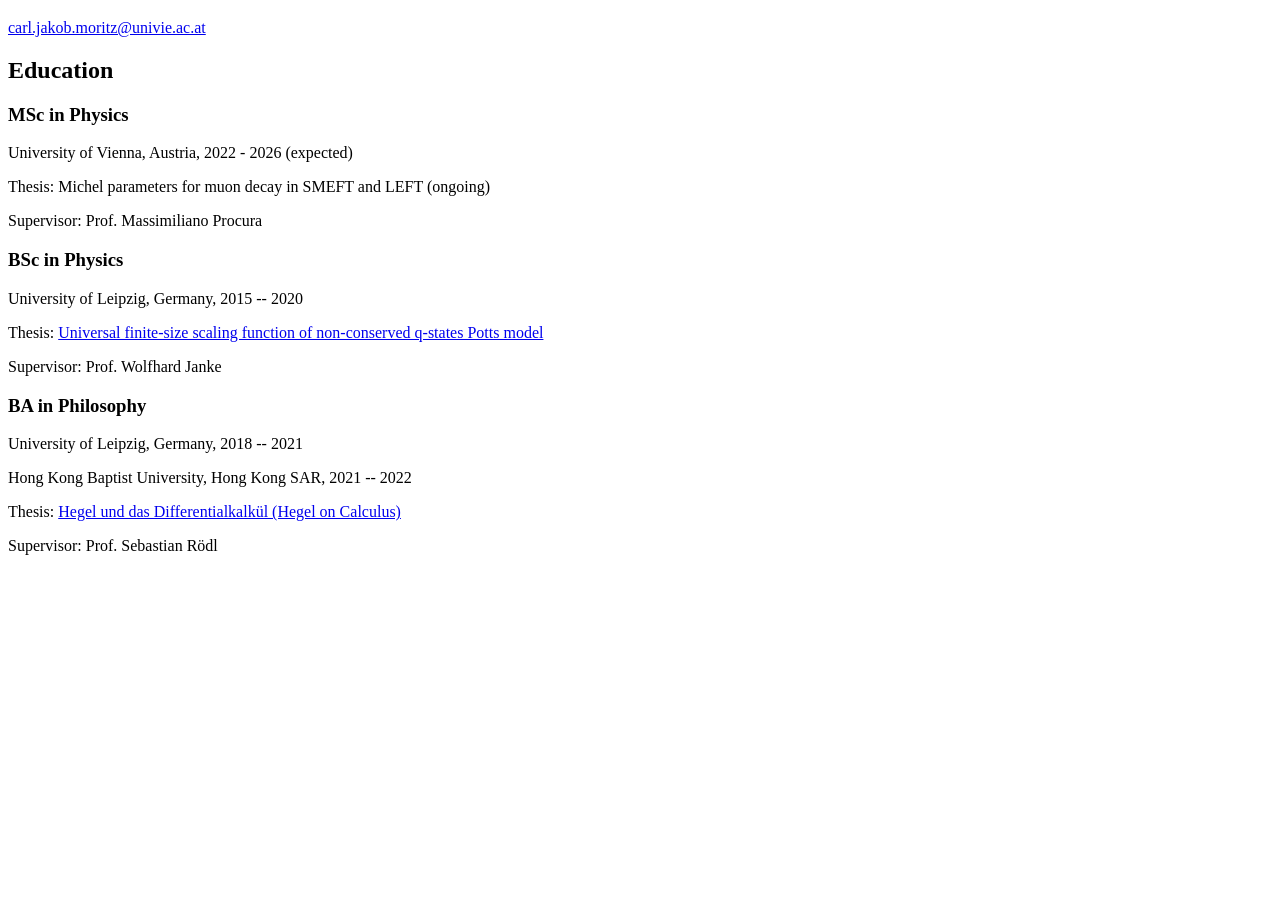
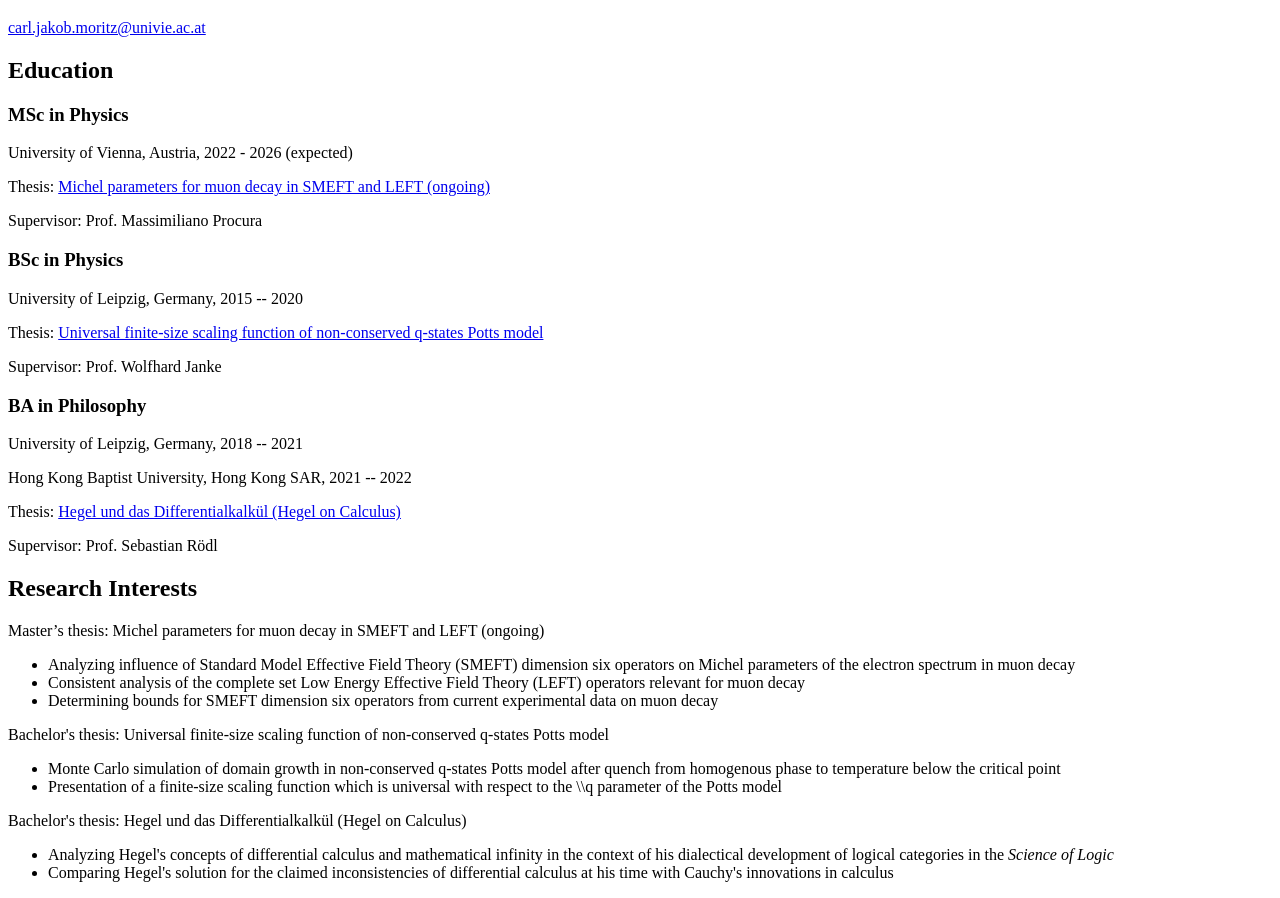
Before and after one commit to GrumpyGoedel/jakobmoritzcom, a website: page public/cv.html in a window 1280 px wide. Shown: the part 61-959 px from the top of the page. Before the commit the page ends 800 px from the top, so only its background shows below. Drawn offline with Linux system fonts and the light colour scheme.

Commit message:
CV.html expanded, Exposé added

```diff
--- a/index.js
+++ b/index.js
@@ -1,5 +1,6 @@
 const express = require("express");
 const path = require("path");
+const fs = require("fs");
 
 const app = express();
 const PORT = 3001;
--- a/public/cv.html
+++ b/public/cv.html
@@ -10,7 +10,7 @@
         <h2>Education</h2>
         <h3>MSc in Physics</h3>
         <p>University of Vienna, Austria, 2022 - 2026 (expected)</p>
-        <p>Thesis: Michel parameters for muon decay in SMEFT and LEFT (ongoing)</p>
+        <p>Thesis: <a href = "/Exposé.pdf">Michel parameters for muon decay in SMEFT and LEFT (ongoing)</a></p>
         <p>Supervisor: Prof. Massimiliano Procura</p>
         <h3>BSc in Physics</h3>
         <p>University of Leipzig, Germany, 2015 -- 2020</p>
@@ -21,5 +21,22 @@
         <p>Hong Kong Baptist University, Hong Kong SAR, 2021 -- 2022</p>
         <p>Thesis: <a href="/thesis_hegel.pdf">Hegel und das Differentialkalkül (Hegel on Calculus)</a></p>
         <p>Supervisor: Prof. Sebastian Rödl</p>
+        <h2>Research Interests</h2>
+        <p>Master’s thesis: Michel parameters for muon decay in SMEFT and LEFT (ongoing)</p>
+        <ul>
+            <li>Analyzing influence of Standard Model Effective Field Theory (SMEFT) dimension six operators on Michel parameters of the electron spectrum in muon decay</li>
+            <li>Consistent analysis of the complete set Low Energy Effective Field Theory (LEFT) operators relevant for muon decay</li>
+            <li>Determining bounds for SMEFT dimension six operators from current experimental data on muon decay</li>
+        </ul>
+        <p>Bachelor's thesis: Universal finite-size scaling function of non-conserved q-states Potts model</p>
+        <ul>
+            <li>Monte Carlo simulation of domain growth in non-conserved q-states Potts model after quench from homogenous phase to temperature below the critical point</li>
+            <li>Presentation of a finite-size scaling function which is universal with respect to the \\q parameter of the Potts model</li>
+        </ul>
+        <p>Bachelor's thesis: Hegel und das Differentialkalkül (Hegel on Calculus)</p>
+        <ul>
+            <li>Analyzing Hegel's concepts of differential calculus and mathematical infinity in the context of his dialectical development of logical categories in the <i>Science of Logic</i></li>
+            <li>Comparing Hegel's solution for the claimed inconsistencies of differential calculus at his time with Cauchy's innovations in calculus</li>
+        </ul>
     </body>
 </html>
```
Also changed, not shown: public/index.html (+2 -1 lines), 1 other file.
